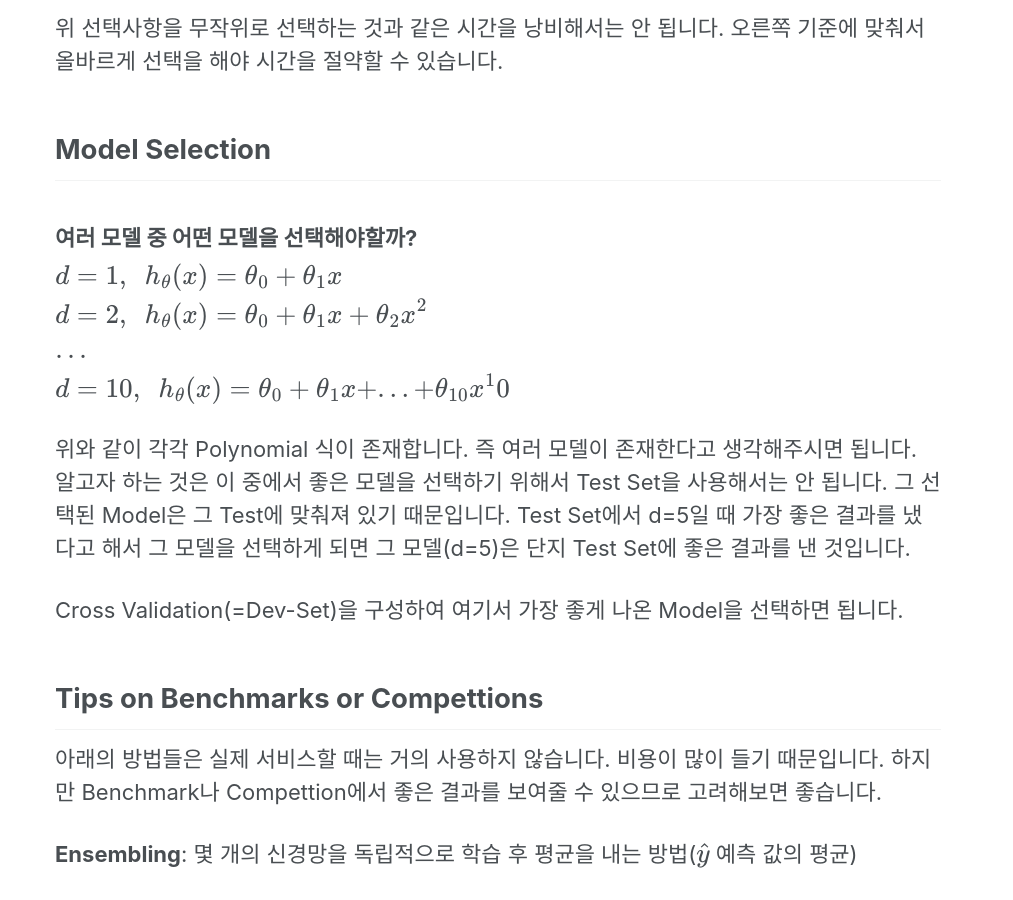
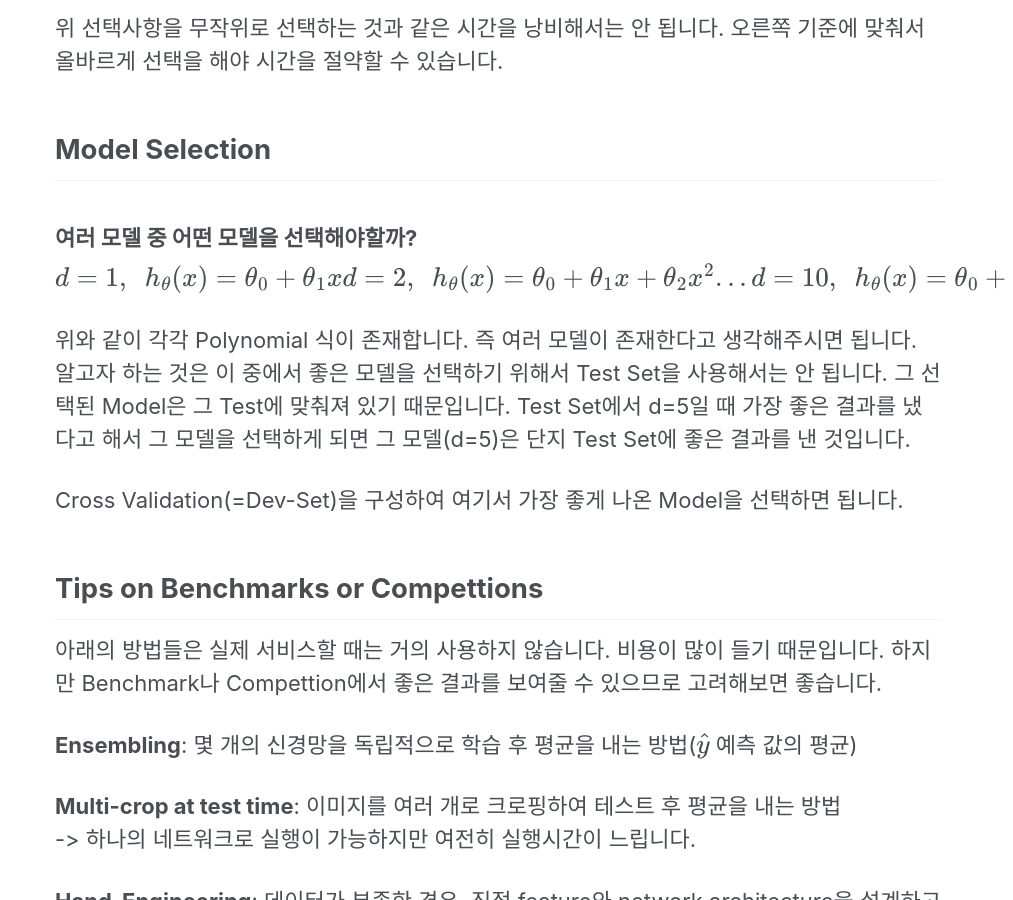
Before and after one commit to thisisiron/thisisiron.github.io, a Jekyll site: the page built from _posts/MachineLearning/2019-01-21-Debugging과 Tips.md, in a window 1280 px wide and 900 px high, scrolled down 649 px. Shown: the whole window, without its empty margins (267-1280 px from the left). Built offline with Jekyll 4.4.1, drawn with Linux system fonts in a browser that asks for light colours; cached includes are drawn as plain includes; nearby versions of some CDN libraries; formulas are drawn with MathJax 3; comment, search, counter and statistics services are not loaded.

```diff
--- a/_posts/MachineLearning/2019-01-21-Debugging과 Tips.md
+++ b/_posts/MachineLearning/2019-01-21-Debugging과 Tips.md
@@ -20,12 +20,10 @@
 ## Model Selection
 ### 여러 모델 중 어떤 모델을 선택해야할까?
 $$
-\begin{align*}&
-d=1, \enspace h_{\theta}(x) = \theta_{0} + \theta_{1}x  \newline &
-d=2, \enspace h_{\theta}(x) = \theta_{0} + \theta_{1}x + \theta_{2}x^2 \newline &
-... \newline &
+d=1, \enspace h_{\theta}(x) = \theta_{0} + \theta_{1}x  \\
+d=2, \enspace h_{\theta}(x) = \theta_{0} + \theta_{1}x + \theta_{2}x^2 \\
+... \newline \\
 d=10, \enspace h_{\theta}(x) = \theta_{0} + \theta_{1}x + ... +  \theta_{10}x^10
-\end{align*}
 $$
 
 위와 같이 각각 Polynomial 식이 존재합니다. 즉 여러 모델이 존재한다고 생각해주시면 됩니다.
@@ -34,6 +32,8 @@
 선택하게 되면 그 모델(d=5)은 단지 Test Set에 좋은 결과를 낸 것입니다.
 
 Cross Validation(=Dev-Set)을 구성하여 여기서 가장 좋게 나온 Model을 선택하면 됩니다.
+
+
 
 ## Tips on Benchmarks or Compettions
 아래의 방법들은 실제 서비스할 때는 거의 사용하지 않습니다. 비용이 많이 들기 때문입니다. 하지만 Benchmark나 Compettion에서
```
Also changed, not shown: _posts/MachineLearning/2019-01-08-Batch Nomalization.md (+7 -2 lines), _posts/MachineLearning/2019-02-20-k-means.md (+2 -2 lines), assets/images/batch_activation.PNG (added).
